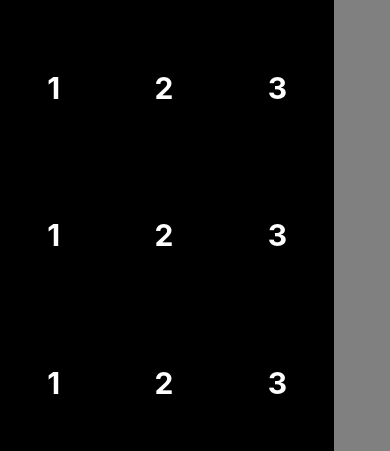
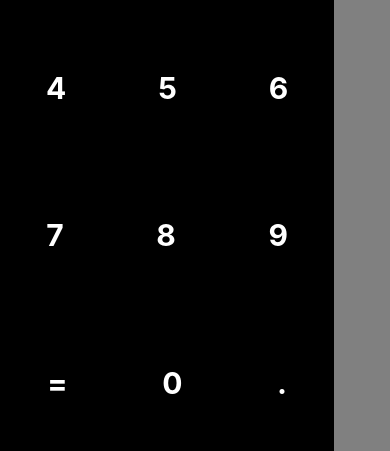
Before and after one commit to python-benedict/Advance-Calculator-app, a React Native app: screen / in a window 390 px wide. Shown: the part 387-838 px from the top of the page. Built offline with nearby package versions, Linux system fonts and the light colour scheme.

Commit message:
cleaned up the buttons to make it look nice and well arranged

```diff
--- a/App.js
+++ b/App.js
@@ -24,35 +24,35 @@ export default function App() {
           </View>
           <View style={styles.row}>
             <TouchableOpacity >
-              <Text style={styles.number}>1</Text>
+              <Text style={styles.number}>4</Text>
             </TouchableOpacity>
             <TouchableOpacity >
-              <Text style={styles.number}>2</Text>
+              <Text style={styles.number}>5</Text>
             </TouchableOpacity>
             <TouchableOpacity >
-              <Text style={styles.number}>3</Text>
+              <Text style={styles.number}>6</Text>
             </TouchableOpacity>
           </View>
           <View style={styles.row}>
             <TouchableOpacity >
-              <Text style={styles.number}>1</Text>
+              <Text style={styles.number}>7</Text>
             </TouchableOpacity>
             <TouchableOpacity >
-              <Text style={styles.number}>2</Text>
+              <Text style={styles.number}>8</Text>
             </TouchableOpacity>
             <TouchableOpacity >
-              <Text style={styles.number}>3</Text>
+              <Text style={styles.number}>9</Text>
             </TouchableOpacity>
           </View>
           <View style={styles.row}>
             <TouchableOpacity >
-              <Text style={styles.number}>1</Text>
+              <Text style={styles.number}>=</Text>
             </TouchableOpacity>
             <TouchableOpacity >
-              <Text style={styles.number}>2</Text>
+              <Text style={styles.number}>0</Text>
             </TouchableOpacity>
             <TouchableOpacity >
-              <Text style={styles.number}>3</Text>
+              <Text style={styles.number}>.</Text>
             </TouchableOpacity>
           </View>
         </View>
```
